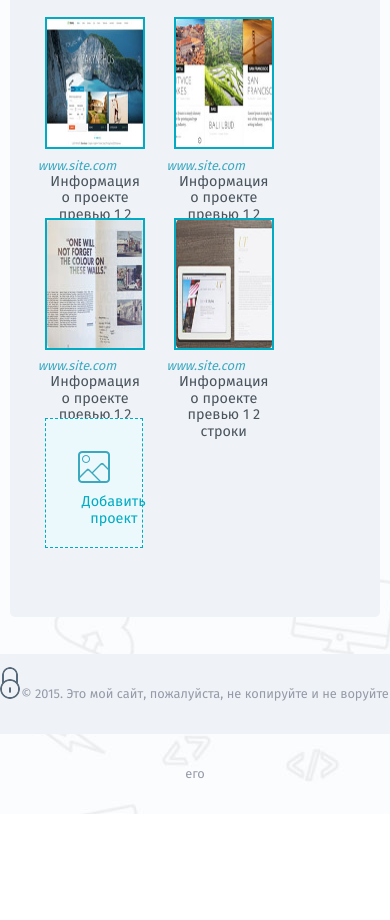
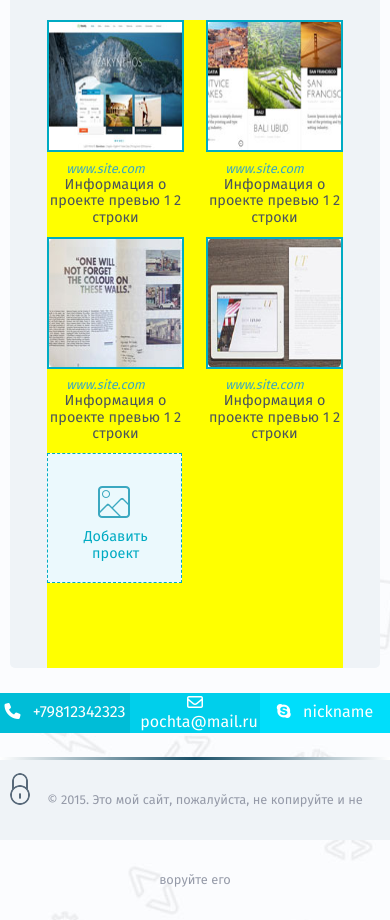
Before and after one commit to farkh/farkh.github.io, a plain HTML site: page hw1/portfolio.html in a window 390 px wide. Shown: the part 368-1288 px from the top of the page. Before the commit the page ends 1182 px from the top, so only its background shows below. Drawn offline with nearby package versions, Linux system fonts and the light colour scheme; a web font is replaced by a local one.

Commit message:
Media queries

```diff
--- a/hw1/portfolio.html
+++ b/hw1/portfolio.html
@@ -30,12 +30,12 @@
         <li class="icon"><i class="fa fa-twitter fa-2x" aria-hidden="true"></i></li>
         <li class="icon"><i class="fa fa-facebook fa-2x" aria-hidden="true"></i></li>
         <li class="icon"><i class="fa fa-github fa-2x" aria-hidden="true"></i>
+        <li class="icon"><i class="fa fa-bars fa-2x" aria-hidden="true"></i>
+</li>
       </ul>
     </div>
     <!-- End of .social -->
   </header>
-
-    <!-- For gradient border -->
   <div class="gradient"></div>
 
     <main class="clearfix">
@@ -125,6 +125,30 @@
       </div>
     </main>
 
+    <table class="horizontal_contacts">
+      <tr>
+        <td>
+          <div>
+            <i class="fa fa-phone" aria-hidden="true"></i>
+            <a href="tel:+7-981-234-23-23" target="_self">+79812342323</a>
+          </div>
+        </td>
+        <td>
+          <div>
+            <i class="fa fa-envelope-o" aria-hidden="true"></i>
+            <a href="mailto:pochta@mail.ru" target="_blank">pochta@mail.ru</a>
+          </div>
+        </td>
+        <td>
+          <div>
+            <i class="fa fa-skype" aria-hidden="true"></i>
+            <a href="http://www.skype.com" target="_blank">nickname</a>
+          </div>
+        </td>
+      </tr>
+    </table>
+
+    <div class="gradient"></div>
     <footer>
       <div class="footer_wrap">
         <div class="login"><a href="login.html"><img src="img/login.png" alt="Login"></a></div>
--- a/hw1/scss/styles.scss
+++ b/hw1/scss/styles.scss
@@ -59,6 +59,12 @@ header {
       color: $darkBlue;
     }
   }
+}
+
+.gradient {
+  height: 3px;
+  width: 100%;
+  background: linear-gradient(to right, #FFF, #194F67 50%, #FFF 100%);
 }
 
 .icon {
@@ -374,6 +380,7 @@ footer {
   .copyright {
     font-size: 0.8em;
     color: $secondary;
+    margin: 0;
   }
 
 }
@@ -613,11 +620,99 @@ form {
   border: none;
 }
 
+.horizontal_contacts {
+  width: 100%;
+  border-spacing: 0;
+  color: $white;
+  display: none;
+  margin-bottom: 1.5em;
+
+  a {
+    color: $white;
+    font-weight: 200;
+    margin-left: .5em;
+  }
+
+  tr {
+    height: 40px;
+  }
+
+  td {
+    margin: 0;
+    padding: 0;
+    width: 33.33333%;
+    text-align: center;
+
+    div {
+      overflow: hidden;
+      width: 100%;
+    }
+  }
+
+
+  td:nth-child(1) {
+    background: #00BDD7;
+  }
+  td:nth-child(2) {
+    background: #00CFEB;
+  }
+  td:nth-child(3) {
+    background: #00DEFB;
+  }
+}
+
 /*-------------------------------------------------
   Media Queries
 --------------------------------------------------*/
+@media only screen and (min-width: 320px) and (max-width: 480px) {
 
-@media only screen and (min-width: 321px) and (max-width: 768px) {
+}
+
+@media only screen and (max-width: 612px) {
+  .port_block .bottom {
+    width: 80%;
+    margin: 0 auto;
+    background: yellow;
+
+    .work {
+      width: 45%;
+      margin-left: 0;
+      margin-bottom: 5em;
+    }
+    .work:nth-child(2n) {
+      margin-right: 0;
+      float: right;
+    }
+  }
+
+  #name, #email, {
+    max-width: 40%;
+  }
+  #email {
+    float: right;
+    margin-right: 0 !important;
+  }
+
+  textarea {
+    width: 92%;
+  }
+}
+
+@media only screen and (max-width: 527px) {
+  .icon {
+    margin-left: .3em !important;
+  }
+
+  .main_info .block {
+    padding-left: 20px !important;
+  }
+
+  .top {
+    margin-left: -20px !important;
+  }
+}
+
+@media only screen and (max-width: 768px) {
   .icon:last-child {
     display: inline-flex;
   }
@@ -637,4 +732,16 @@ form {
   .content {
     width: 100%;
   }
+
+  .horizontal_contacts {
+    display: table;
+  }
+
+  .contact__form {
+    width: 80% !important;
+  }
+
+  .footer_wrap {
+    width: 95%;
+  }
 }
```
Also changed, not shown: hw1/contact.html (+3 -2 lines), hw1/index.html (+25 -0 lines), hw1/css/styles.css. Lines whose indentation alone changed are shown as unchanged.
